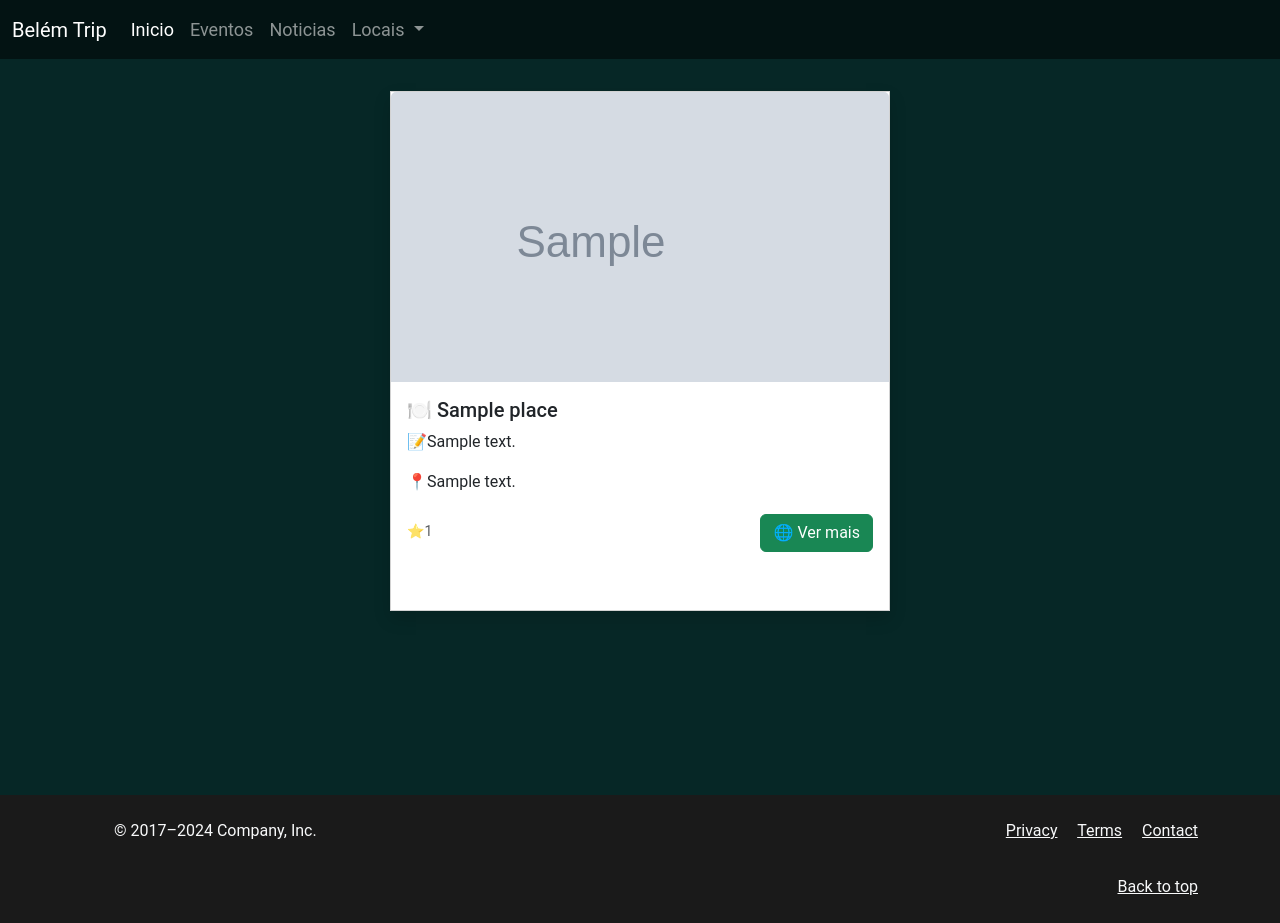
After one commit to Mnz19/belem-trip, a Django app: page /restaurantes/ in a window 1280 px wide. The commit adds this page. Run offline with Django 4.2, Linux system fonts and the light colour scheme; tables that the repository leaves empty hold one stand-in row (values such as "Sample post"); grey boxes marked "Sample" are stand-in pictures; some libraries are stand-ins or nearby versions.

Commit message:
feat: crate restaurant template

```diff
--- /dev/null
+++ b/belemtrip/templates/restaurantes.html
@@ -0,0 +1,36 @@
+{% extends 'base.html' %}
+{% load static %}
+
+{% block content %}
+{% if restaurantes %}
+<div class="container pt-3">
+    <div class="d-flex flex-row flex-wrap justify-content-center" style="min-height: 90vh;">
+        {% for restaurante in restaurantes %}
+            <div class="card m-3 shadow rounded-0" style="width: 500px; min-height: 520px; max-height: 520px;">
+                <div class="card-img-top" style="max-height: 290px; height: 290px; min-height: 290px; background-image: url('{{ restaurante.image.url }}'); object-fit: cover;" alt="Imagem do restaurante">
+                </div>
+                <div class="card-body">
+                    <h5 class="card-title">🍽️ {{ restaurante.name }} </h5>
+                    <p class="card-text" style="max-height: 90px; overflow: hidden; text-overflow: ellipsis;">📝{{ restaurante.description }} </p>
+                    <p class="card-text" style="max-height: 90px; overflow: hidden; text-overflow: ellipsis;">📍{{ restaurante.address }} </p>
+                    <div class="d-flex justify-content-between align-items-center">
+                        <small class="text-muted">⭐{{ restaurante.star }} </small>
+                        <div class="btn-group">
+                            <a href="{{ restaurante.website }}" class="btn btn-success mt-1" target="_blank">🌐 Ver mais </a>
+                        </div>
+                    </div>
+                </div>
+            </div>
+        {% endfor %}
+    </div>
+</div>
+{% else %}
+<div class="container d-flex justify-content-center align-items-center" style="min-height: 90vh;">
+    <div class="row">
+        <div class="col-12">
+            <h1 class="text-center" style="color: white;">Nenhum restaurante encontrado</h1>
+        </div>
+    </div>
+</div>
+{% endif %}
+{% endblock %}
--- a/belemtrip/urls.py
+++ b/belemtrip/urls.py
@@ -7,4 +7,5 @@ urlpatterns = [
     path("", IndexView.as_view(), name="index"),
     path("eventos/", EventosViews.as_view(), name="eventos"),
     path("noticias/", NoticiasViews.as_view(), name="noticias"),
+    path("restaurantes/", RestaurantesViews.as_view(), name="restaurantes"),
 ] + static(settings.MEDIA_URL, document_root=settings.MEDIA_ROOT)
--- a/belemtrip/views.py
+++ b/belemtrip/views.py
@@ -66,3 +66,9 @@ class NoticiasViews(TemplateView):
         else:
             noticias = None
         return context
+
+class RestaurantesViews(ListView):
+    model = Restaurant
+    template_name = "restaurantes.html"
+    context_object_name = 'restaurantes'
+    paginate_by = 10
--- a/templates/base.html
+++ b/templates/base.html
@@ -47,7 +47,7 @@
                                 Locais
                             </a>
                             <ul class="dropdown-menu" aria-labelledby="navbarDropdown">
-                                <li><a class="dropdown-item" href="#">Restaurantes</a></li>
+                                <li><a class="dropdown-item" href="{% url 'restaurantes' %}">Restaurantes</a></li>
                                 <li><a class="dropdown-item" href="#">Hotéis</a></li>
                                 <li><a class="dropdown-item" href="#">Pontos Turísticos</a></li>
                             </ul>
```
Also changed, not shown: media/places/gran-mercure.jpeg (added).
